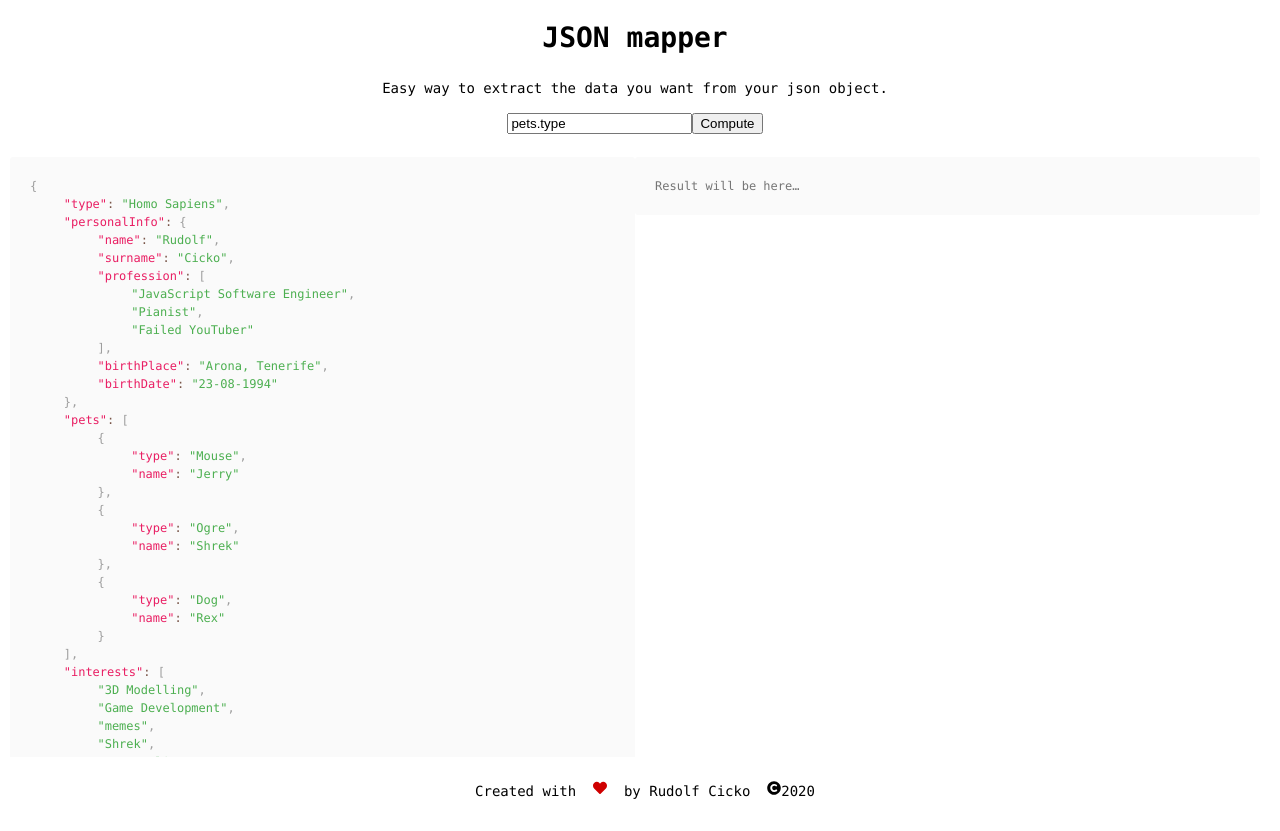
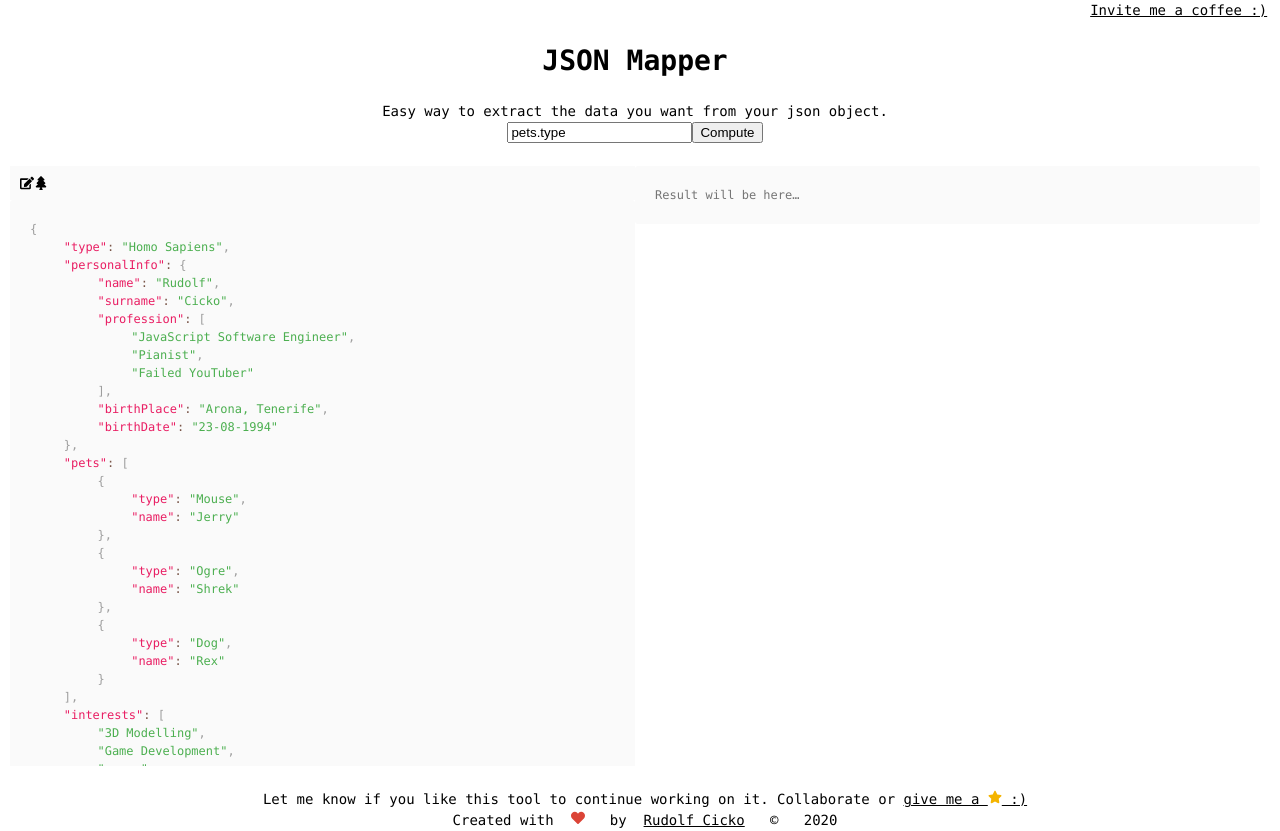
Before and after one commit to Cicko/json-mapper, a React (Create React App) app: page / in a window 1280 px wide. Before the commit the page ends 800 px from the top, so only its background shows below. Built offline with nearby package versions, Linux system fonts and the light colour scheme.

Commit message:
Improved things

```diff
--- a/package.json
+++ b/package.json
@@ -12,6 +12,7 @@
     "react": "^16.13.1",
     "react-dom": "^16.13.1",
     "react-icons": "^3.10.0",
+    "react-json-tree": "^0.11.2",
     "react-scripts": "3.4.1",
     "react-simple-code-editor": "^0.11.0"
   },
--- a/public/index.html
+++ b/public/index.html
@@ -7,7 +7,7 @@
     <meta name="theme-color" content="#000000" />
     <meta
       name="description"
-      content="Web site created using create-react-app"
+      content="JSON mapper tool is meant to extract data from a json object without having to code"
     />
     <link rel="apple-touch-icon" href="%PUBLIC_URL%/logo192.png" />
     <!--
@@ -24,7 +24,7 @@
       work correctly both with client-side routing and a non-root public URL.
       Learn how to configure a non-root public URL by running `npm run build`.
     -->
-    <title>React App</title>
+    <title>JSON Mapper</title>
 
     <!-- Global site tag (gtag.js) - Google Analytics -->
     <script async src="https://www.googletagmanager.com/gtag/js?id=UA-80323205-5"></script>
--- a/src/App.js
+++ b/src/App.js
@@ -3,7 +3,8 @@ import Editor from 'react-simple-code-editor';
 import dedent from 'dedent';
 import { highlight, languages } from 'prismjs/components/prism-core';
 import { SocialIcon } from 'react-social-icons';
-import { FaHeart, FaCopyright } from 'react-icons/fa';
+import { FaTree, FaHeart, FaCopyright, FaEdit, FaStar, FaCoffee } from 'react-icons/fa';
+import JSONTree from 'react-json-tree'
 import 'prismjs/components/prism-clike';
 import 'prismjs/components/prism-javascript';
 import 'prismjs/components/prism-json';
@@ -14,10 +15,12 @@ import './index.css';
 // import doesn't seem to work properly with parcel for jsx
 require('prismjs/components/prism-jsx');
 
+
 class App extends React.Component {
   state = {
     code: JSON.stringify(sampleInput, null, '\t'),
-    parsedCode: null,
+    parsedInput: sampleInput,
+    viewMode: 'edit',
     result: '',
     input: 'pets.type',
     errorMessage: '',
@@ -33,7 +36,6 @@ class App extends React.Component {
 
   computeResult = () => {
     const val = this.state.input;
-    let error = false;
     let warningMessage = null;
     let errorMessage = null;
     let code;
@@ -44,7 +46,7 @@ class App extends React.Component {
         code = this.state.parsedCode;
       }
     } catch(e) {
-      console.log(e.message)
+      errorMessage = `Error in the Input: ${e.message}`
     }
     const keys = val.includes('.') ? val.split('.') : [val];
     let result = null;
@@ -78,22 +80,50 @@ class App extends React.Component {
     }
 
 
-    code.modified = true;
+    // code.modified = true;
 
 
     this.setState({
       result: JSON.stringify(result, null, ' '),
-      parsedCode: code,
+      parsedInput: code,
       warningMessage,
       errorMessage,
     })
   };
 
+  renderEditMode = () => {
+    return <Editor
+    placeholder="Type some code…"
+    value={this.state.code}
+    onValueChange={code => {
+      this.setState({ code });
+    }}
+    highlight={code => highlight(code, languages.json)}
+    padding={20}
+    className="container__editor"
+/>
+  }
+
+  renderTreeMode = () => {
+    return <JSONTree data={this.state.parsedInput} />;
+  }
+
+  renderInputByMode = () => {
+    switch(this.state.viewMode) {
+      case 'edit': return this.renderEditMode();
+      case 'tree': return this.renderTreeMode();
+      default: return null;
+    }
+  }
+
+  renderInviteMeACoffee = () => <div className="invite-coffee"><a target="_blank" href="https://paypal.me/rudolfcicko">Invite me a coffee :) </a></div>
+
   render() {
     return (
         <main className="container">
+          {this.renderInviteMeACoffee()}
           <div className="container__content">
-            <h1>JSON mapper</h1>
+            <h1>JSON Mapper</h1>
             <p>Easy way to extract the data you want from your json object.</p>
             <input value={this.state.input} onChange={this.onInputChange}/>
             <button onClick={this.computeResult}> Compute </button>
@@ -109,17 +139,11 @@ class App extends React.Component {
             }
             <div className="container_wrapper">
               <div className="container_editor_area">
-                <Editor
-                    placeholder="Type some code…"
-                    value={this.state.code}
-                    onValueChange={code => {
-                      this.setState({ code });
-                      // this.computeResult();
-                    }}
-                    highlight={code => highlight(code, languages.json)}
-                    padding={20}
-                    className="container__editor"
-                />
+                <div className="container_editor_tools">
+                  <FaEdit title="edit view" onClick={() => this.setState({ viewMode: 'edit'})}/>
+                  <FaTree title="tree view" onClick={() => this.setState({ viewMode: 'tree'})}/>
+                </div>
+                {this.renderInputByMode()}
               </div>
               <div className="container_editor_area">
                 <Editor
@@ -133,7 +157,14 @@ class App extends React.Component {
             </div>
           </div>
           <div className="container__footer">
-            Created with   &nbsp;<FaHeart style={{ color: '#CF0000'}} />   &nbsp; by Rudolf Cicko  &nbsp; <FaCopyright /> 2020
+            <p>
+              Let me know if you like this tool to continue working on it. Collaborate or <a href="https://github.com/Cicko/json-mapper" target="_blank">give me a <FaStar style={{ color: '#F4B400' }}/> :) </a>
+            </p>
+            <footer>
+            <p>
+              Created with   &nbsp;<FaHeart style={{ color: '#DB4437'}} />   &nbsp; by &nbsp;<a target="_blank" href="https://github.com/Cicko">Rudolf Cicko</a> &nbsp; © &nbsp; 2020
+            </p>
+            </footer>
           </div>
         </main>
     );
--- a/src/index.css
+++ b/src/index.css
@@ -31,8 +31,6 @@ body {
   align-items: center;
   justify-content: center;
   flex-direction: column;
-  overflow: hidden;
-  height: 100%;
 
 }
 
@@ -46,7 +44,9 @@ body {
 .container__footer {
   width: 100%;
   display: flex;
+  flex-direction: column;
   justify-content: center;
+  align-items: center;
   padding-left: 10px;
 }
 
@@ -61,6 +61,12 @@ body {
   overflow: auto;
   margin: 1.67em 0;
   min-width: 50%;
+}
+
+.container_editor_tools {
+  display: flex;
+  background-color:  #fafafa;
+  padding: 10px;
 }
 
 .container_editor_area::-webkit-scrollbar-track {
@@ -168,3 +174,21 @@ body {
   color: #F4B400;
   margin: 10px;
 }
+
+p {
+  margin: 0;
+}
+
+a {
+  color: black;
+}
+
+svg {
+  cursor: pointer;
+}
+
+.invite-coffee {
+  width: 98%;
+  display: flex;
+  justify-content: flex-end;
+}
```
Also changed, not shown: 1 other file (tests, documents, lock files or other folders).
